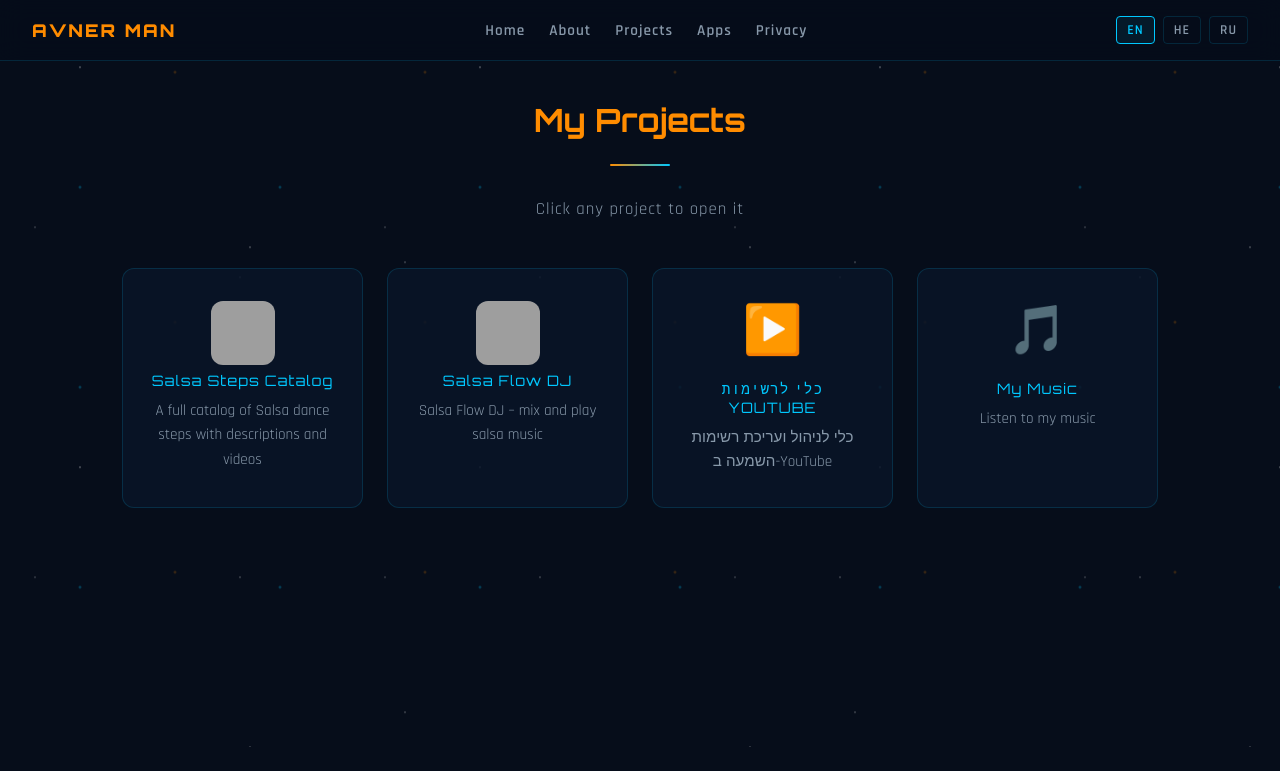
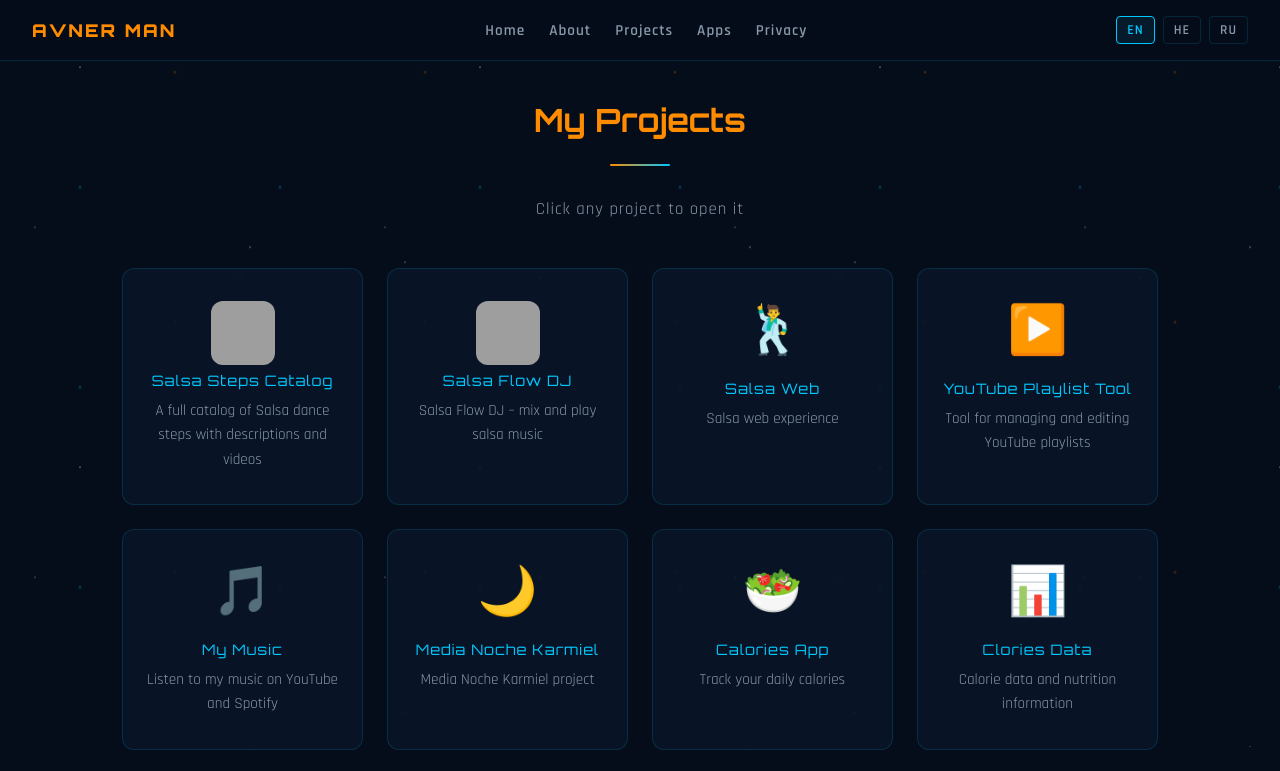
Before and after one commit to manavner/avnerman, a plain HTML site: page index.html in a window 1280 px wide. Both pictures are taken after a click on the link "Projects". Shown: the top 771 px of the page. Drawn offline with Linux system fonts and the light colour scheme; grey boxes are pictures that could not be loaded.

Commit message:
עדכן קטע My Projects עם כל הפרויקטים הקיימים וקישורים נכונים

```diff
--- a/index.html
+++ b/index.html
@@ -696,31 +696,74 @@
     <p class="section-sub" data-i18n="proj_sub">Click any project to open it</p>
     <div class="projects-grid">
 
-      <div class="project-card" onclick="window.open('https://salsa-steps-web-aeuy.vercel.app/', '_blank')">
-        <img src="https://salsa-steps-web-aeuy.vercel.app/icon.png" alt="Salsa"
-          style="width: 64px; height: 64px; border-radius: 12px;">
+      <div class="project-card" onclick="window.open('https://salsa-steps-web.vercel.app/', '_blank')">
+        <img src="https://salsa-steps-web.vercel.app/icon.png" alt="Salsa"
+          style="width: 64px; height: 64px; border-radius: 12px;" onerror="this.outerHTML='<span class=\'project-icon\'>💃</span>'">
         <div class="project-name" data-i18n="proj_salsa_name">Salsa Steps Catalog</div>
-        <p class="project-desc" data-i18n="proj_salsa_desc">A full catalog of Salsa dance steps with descriptions and
-          videos</p>
+        <p class="project-desc" data-i18n="proj_salsa_desc">A full catalog of Salsa dance steps with descriptions and videos</p>
       </div>
 
       <div class="project-card" onclick="window.open('https://salsaflow-dj.vercel.app/', '_blank')">
-        <img src="SalsaFlowDj.png" alt="Salsa Flow DJ" style="width: 64px; height: 64px; border-radius: 12px;">
+        <img src="SalsaFlowDj.png" alt="Salsa Flow DJ" style="width: 64px; height: 64px; border-radius: 12px;" onerror="this.outerHTML='<span class=\'project-icon\'>🎧</span>'">
         <div class="project-name" data-i18n="proj_salsaflow_name">Salsa Flow DJ</div>
         <p class="project-desc" data-i18n="proj_salsaflow_desc">Salsa Flow DJ – mix and play salsa music</p>
       </div>
 
-      <div class="project-card" onclick="window.open('https://you-tube-playlist-tool-q7ro.vercel.app/', '_blank')">
-        <span class="project-icon">▶️</span>
-        <div class="project-name" data-i18n="proj_yttool_name">כלי לרשימות YOUTUBE</div>
-        <p class="project-desc" data-i18n="proj_yttool_desc">כלי לניהול ועריכת רשימות השמעה ב-YouTube</p>
+      <div class="project-card" onclick="window.open('https://salsa-web.vercel.app/', '_blank')">
+        <span class="project-icon">🕺</span>
+        <div class="project-name" data-i18n="proj_salsaweb_name">Salsa Web</div>
+        <p class="project-desc" data-i18n="proj_salsaweb_desc">Salsa web experience</p>
       </div>
 
-      <div class="project-card" onclick="window.open('https://avner-songs-web-ljoy.vercel.app/', '_blank')">
+      <div class="project-card" onclick="window.open('https://you-tube-playlist-tool.vercel.app/', '_blank')">
+        <span class="project-icon">▶️</span>
+        <div class="project-name" data-i18n="proj_yttool_name">YouTube Playlist Tool</div>
+        <p class="project-desc" data-i18n="proj_yttool_desc">Tool for managing and editing YouTube playlists</p>
+      </div>
+
+      <div class="project-card" onclick="window.open('https://avner-songs-web.vercel.app/', '_blank')">
         <span class="project-icon">🎵</span>
         <div class="project-name" data-i18n="proj_music_name">My Music</div>
-        <p class="project-desc" data-i18n="proj_music_desc">Listen to my music</p>
+        <p class="project-desc" data-i18n="proj_music_desc">Listen to my music on YouTube and Spotify</p>
       </div>
+
+      <div class="project-card" onclick="window.open('https://media-noche-karmiel.vercel.app/', '_blank')">
+        <span class="project-icon">🌙</span>
+        <div class="project-name" data-i18n="proj_medianoche_name">Media Noche Karmiel</div>
+        <p class="project-desc" data-i18n="proj_medianoche_desc">Media Noche Karmiel project</p>
+      </div>
+
+      <div class="project-card" onclick="window.open('https://calories-app-manavner-9849s-projects.vercel.app/', '_blank')">
+        <span class="project-icon">🥗</span>
+        <div class="project-name" data-i18n="proj_calories_name">Calories App</div>
+        <p class="project-desc" data-i18n="proj_calories_desc">Track your daily calories</p>
+      </div>
+
+      <div class="project-card" onclick="window.open('https://clories-data.vercel.app/', '_blank')">
+        <span class="project-icon">📊</span>
+        <div class="project-name" data-i18n="proj_cloriesdata_name">Clories Data</div>
+        <p class="project-desc" data-i18n="proj_cloriesdata_desc">Calorie data and nutrition information</p>
+      </div>
+
+      <div class="project-card" onclick="window.open('https://gad-dgani-website.vercel.app/', '_blank')">
+        <span class="project-icon">🌐</span>
+        <div class="project-name" data-i18n="proj_gad_name">Gad Dgani Website</div>
+        <p class="project-desc" data-i18n="proj_gad_desc">Website for Gad Dgani</p>
+      </div>
+
+      <div class="project-card" onclick="window.open('https://batel-website.vercel.app/', '_blank')">
+        <span class="project-icon">✨</span>
+        <div class="project-name" data-i18n="proj_batel_name">Batel Website</div>
+        <p class="project-desc" data-i18n="proj_batel_desc">Batel's personal website</p>
+      </div>
+
+      <div class="project-card" onclick="window.open('https://claude-code-replace.vercel.app/', '_blank')">
+        <span class="project-icon">🤖</span>
+        <div class="project-name" data-i18n="proj_claudereplace_name">Claude Code Replace</div>
+        <p class="project-desc" data-i18n="proj_claudereplace_desc">Claude Code helper tool</p>
+      </div>
+
+    </div>
   </section>
 
   <!-- APPS -->
```
